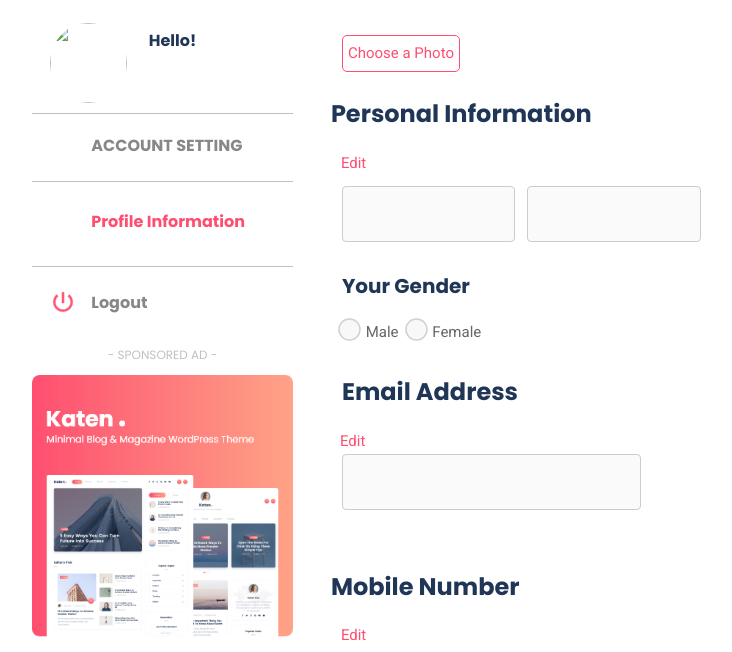
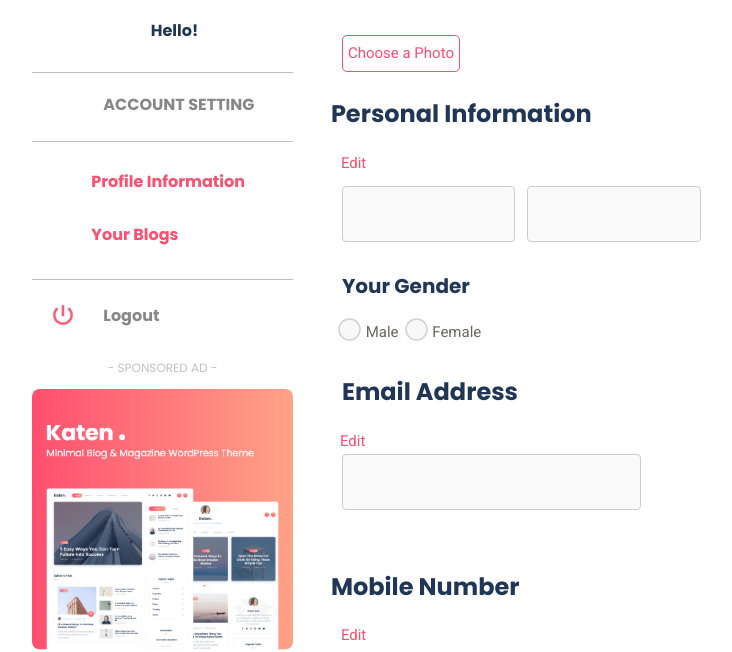
Before and after one commit to Bhavin823/Blog_Pro, a Django app: template Blog/user_app/templates/profile.html in a window 1280 px wide. Shown: the part 118-770 px from the top of the page, without its empty margins (50-782 px from the left). Run offline with Django 4.2, Linux system fonts and the light colour scheme; the template is opened without the code that fills it, so the values that code supplies are empty; parts of the project's set-up code (start-up, migrations or seed data) failed here and were passed over; some libraries are stand-ins or nearby versions.

Commit message:
add some class and fix css in template

```diff
--- a/Blog/user_app/templates/profile.html
+++ b/Blog/user_app/templates/profile.html
@@ -14,12 +14,12 @@
 						<div class="row">
                             <div class="col-sm-5" style="padding-left: 30px; margin-top: 8%;">
                               <div class="view-product">
-                                <img src="{{profile.profile_image.url}}" alt="" style="display: block; width: 100%; border-radius: 50%; height: 80px; aspect-ratio: 1/1;" />
+                                <img src="{{profile.profile_image.url}}" alt="{{profile.profile_image}}" />
                               </div>
                             </div>
-                            <div class="col-sm-7" style="padding: 10px;">
-                              <h6>Hello!</h6>
-                              <h4>{{profile.user.username|capfirst}}</h4>
+                            <div class="col-sm-7 profile-greetings">
+                              <h6 class="profile-hello">Hello!</h6>
+                              <h4 class="profile-username">{{profile.user.username|capfirst}}</h4>
                             </div>
                         </div>
                     </div>
@@ -29,23 +29,26 @@
 					<div class="brands_products">
 						<div class="brands-name">
 							<div class=row>
-								<div class="col-sm-3" style="padding-left: 30px;">
+								<div class="col-sm-3 user-icon">
 									<div class="view-product">
 										<i class="fa fa-user" style="font-size: x-large; color:#ff5877"></i>
 									</div>
 								</div>
-								<div class="col-sm-9" style="padding:0px;">
+								<div class="col-sm-9 profile-account">
 									<h5 style="font-size:medium; margin-top:5px; color:#878787;">ACCOUNT SETTING</h5>
 								</div>
 							</div>
 
 							<hr style="margin-top:4px;">
-							<div class="row">
-                                <div class="col-sm-3" style="padding-left: 30px;"></div>
-                                <div class="col-sm-9" style="padding: 0px;">
-                                  <h4 style="margin-top: 4px;">
-                                    <a href="#Profile_information" class="clickable-link" >Profile Information</a>
-                                  </h4>
+							<div class="row profile-option">
+                                <div class="col-sm-3 logout-icon"></div>
+                                <div class="col-sm-9 profile-logout" style="padding: 0px;">
+                                    <h4 style="margin-top: 4px;">
+                                        <a href="#Profile_information" class="clickable-link" >Profile Information</a>
+                                    </h4>
+                                    <h4 style="margin-top: 4px;">
+                                        <a href="{% url "user_blogs" %}" class="clickable-link" >Your Blogs</a>
+                                    </h4>
                                 </div>
                             </div>
 							<hr style="margin-top:10px;">
@@ -62,7 +65,7 @@
 										</svg>
 									</div>
 								</div>
-								<div class="col-sm-9" style="padding:0px;">
+								<div class="col-sm-9" class="profile-logout">
 									<h5 style="margin-top:4px;"><a href="{% url 'logouthandle' %}"
 											style="font-size:medium; margin-top:4px; color:#878787; padding-left:0px;">
 											Logout</a></h5>
```
